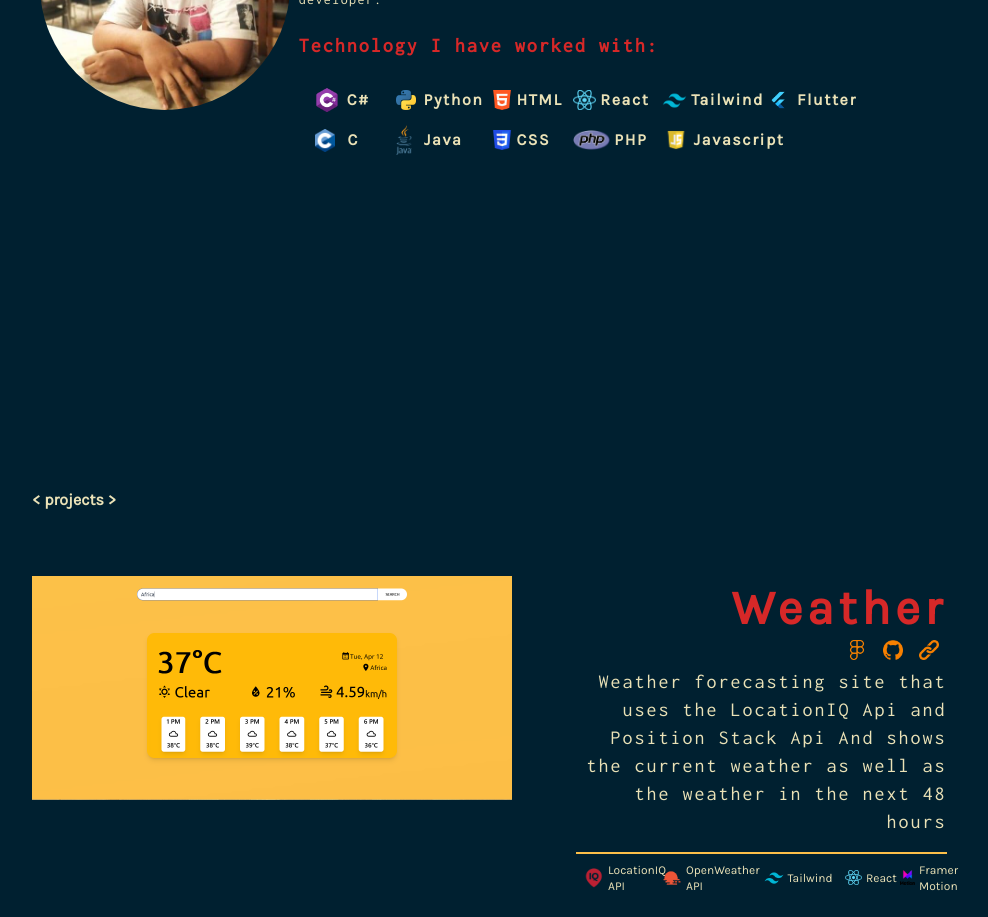
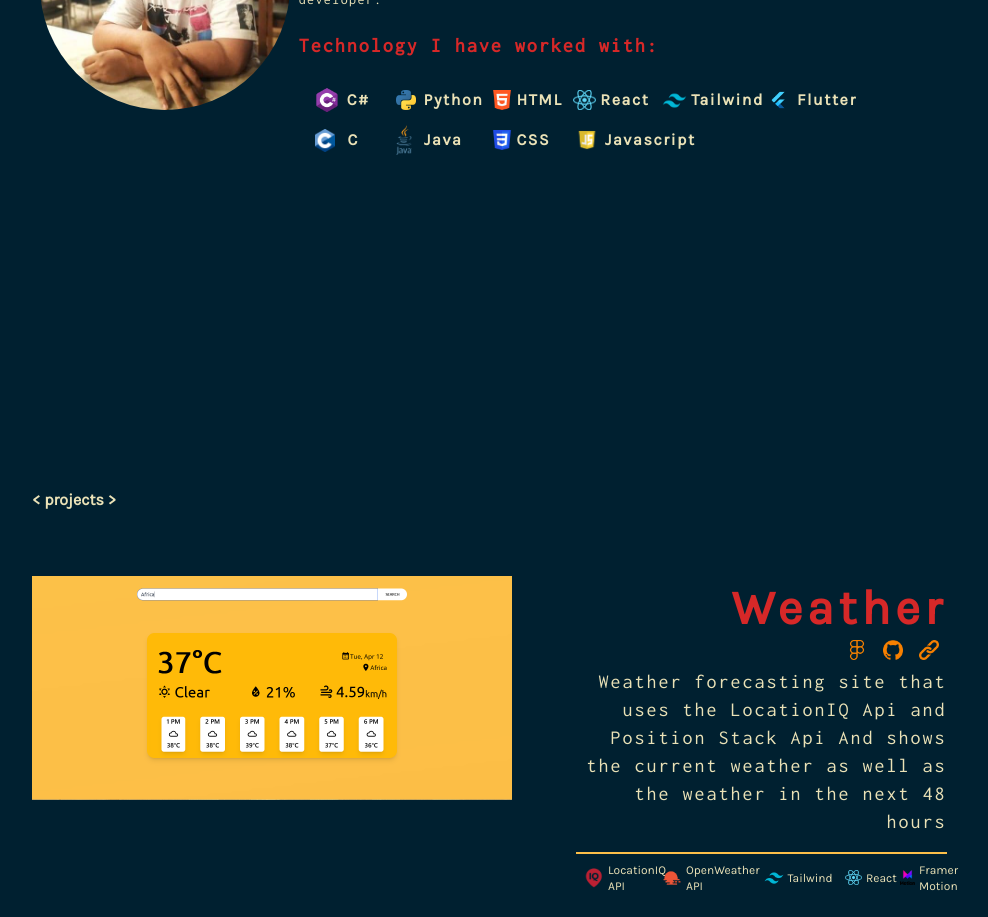
Before and after one commit to wiggle131/my-portfolio, a React (Create React App) app: page / in a window 1280 px wide. Shown: the part 1020-1937 px from the top of the page, without its empty margins (208-1196 px from the left). Built offline with nearby package versions, Linux system fonts and the light colour scheme; what tw-elements would draw is missing.

Commit message:
Few tweaks

```diff
--- a/src/Components/IntroWithPic/IntroWithPic.js
+++ b/src/Components/IntroWithPic/IntroWithPic.js
@@ -55,10 +55,6 @@ const IntroWithPic = () => {
                                 <img src={logos.css} alt='pic' className='h-[20px] w-auto '/>
                                 <p className='ml-2 md:ml-1's>CSS</p>
                             </div>
-                             <div className='flex items-center md:mx-2'>
-                                <img src={logos.php} alt='pic' className='h-[20px] w-auto '/>
-                                <p className='ml-1'>PHP</p>
-                            </div>
                             <div className='flex items-center md:mx-1'>
                                 <img src={logos.javascript} alt='pic' className='h-[20px] w-auto '/>
                                 <p>Javascript</p>
--- a/src/Components/Projects/Projects.js
+++ b/src/Components/Projects/Projects.js
@@ -121,17 +121,17 @@ const Projects = () => {
                         </p>
                         <div  className='flex justify-end'>
                             <div className='flex items-center mx-2'>
-                                <a href='https://www.figma.com/file/0ZWKvj6KEz435rfLMxhKX5/Weather-Forecasting'  target="_blank" rel="noopener noreferrer" aria-label='figma'>
+                                <a href='https://www.figma.com/file/UrBOSyxUwjCNjcDS6BuD7Y/Dive'  target="_blank" rel="noopener noreferrer" aria-label='figma'>
                                     <img src={logos.figma} alt='pic' className='h-[20px] w-auto '/>
                                 </a>
                             </div>
                             <div className='flex items-center mx-2'>
-                                <a href='https://github.com/wiggle131/weather-forecasting'  target="_blank" rel="noopener noreferrer" aria-label='github'>
+                                <a href='https://github.com/wiggle131/how-deep-you-dive'  target="_blank" rel="noopener noreferrer" aria-label='github'>
                                     <img src={logos.githuborange} alt='pic' className='h-[20px] w-auto '/>
                                 </a>
                             </div>
                             <div className='flex items-center mx-2'>
-                                <a href='https://wiggle131.github.io/weather-forecasting/'  target="_blank" rel="noopener noreferrer" aria-label='link'>
+                                <a href='https://wiggle131.github.io/how-deep-you-dive/'  target="_blank" rel="noopener noreferrer" aria-label='link'>
                                     <img src={logos.link} alt='pic' className='h-[20px] w-auto '/>
                                 </a>
                             </div>
```
